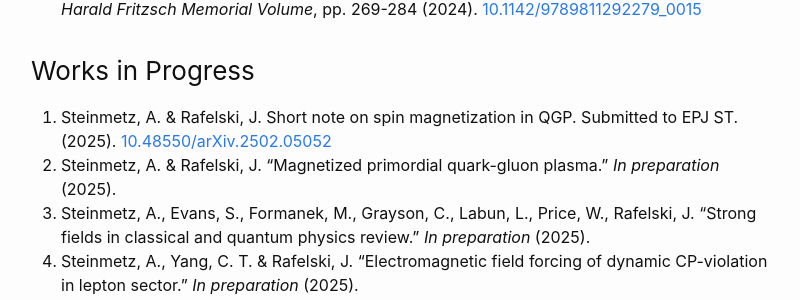
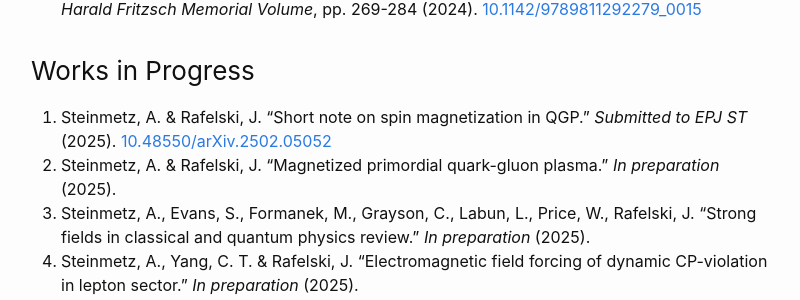
Before and after one commit to ajsteinmetz/ajsteinmetz.github.io, a Jekyll site: the page built from cv.md, in a window 1280 px wide and 900 px high, scrolled down 2380 px. Shown: the part 153-453 px from the top of the window, without its empty margins (239-1039 px from the left). Built offline with Jekyll 4.4.1, drawn with Linux system fonts in a browser that asks for light colours; our own code applies the rules of GitHub Pages for plain Markdown files; comment, search, counter and statistics services are not loaded.

Commit message:
Update cv.md

```diff
--- a/cv.md
+++ b/cv.md
@@ -59,7 +59,7 @@
 
 ### Works in Progress
 
-13. Steinmetz, A. & Rafelski, J. Short note on spin magnetization in QGP. Submitted to EPJ ST. (2025). [10.48550/arXiv.2502.05052](https://doi.org/10.48550/arXiv.2502.05052)
+13. Steinmetz, A. & Rafelski, J. "Short note on spin magnetization in QGP." _Submitted to EPJ ST_ (2025). [10.48550/arXiv.2502.05052](https://doi.org/10.48550/arXiv.2502.05052)
 14. Steinmetz, A. & Rafelski, J. "Magnetized primordial quark-gluon plasma." _In preparation_ (2025).
 15. Steinmetz, A., Evans, S., Formanek, M., Grayson, C., Labun, L., Price, W., Rafelski, J. "Strong fields in classical and quantum physics review." _In preparation_ (2025).
 16. Steinmetz, A., Yang, C. T. & Rafelski, J. "Electromagnetic field forcing of dynamic CP-violation in lepton sector." _In preparation_ (2025).
```
